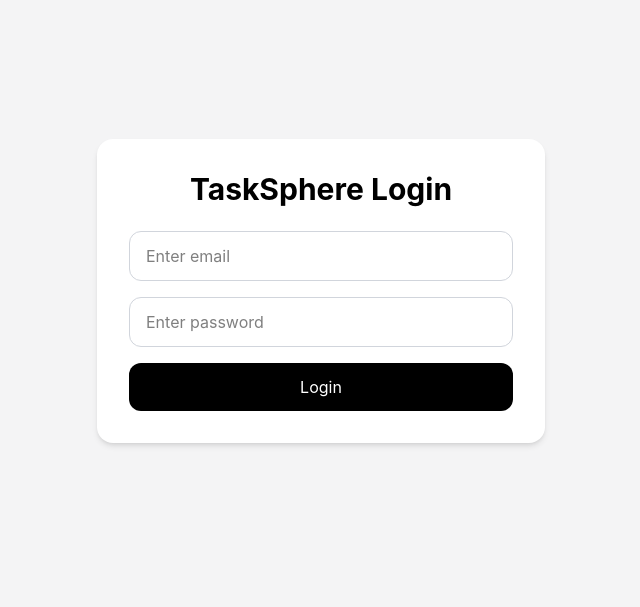
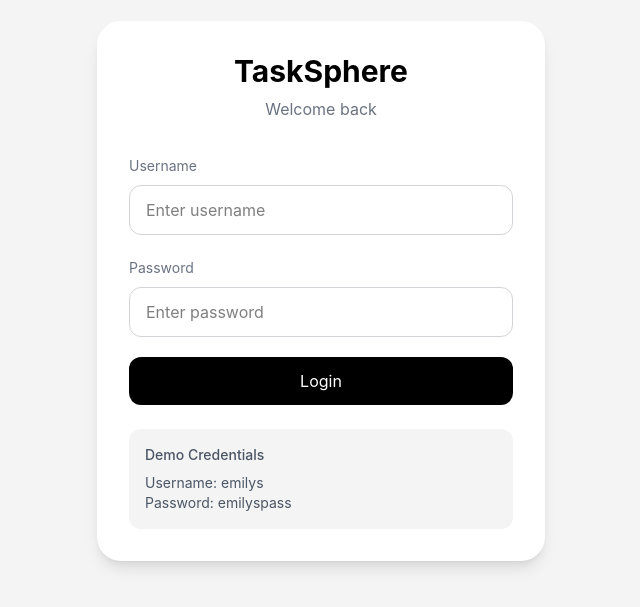
Before and after one commit to vishalSinghBhadoriya/tasksphere, a React (Vite) app: page / in a window 1280 px wide. Shown: the part 109-716 px from the top of the page, without its empty margins (319-959 px from the left). Built offline with nearby package versions, Linux system fonts and the light colour scheme.

Commit message:
Updated authentication and dashboard features

```diff
--- a/src/api/axiosInstance.js
+++ b/src/api/axiosInstance.js
@@ -1,27 +1,19 @@
 import axios from "axios";
-
-console.log(
-  import.meta.env.VITE_API_BASE_URL
-);
 
 const axiosInstance = axios.create({
   baseURL:
-    import.meta.env.VITE_API_BASE_URL,
+    import.meta.env
+      .VITE_API_BASE_URL,
 });
 
 axiosInstance.interceptors.request.use(
   (config) => {
+    const token =
+      localStorage.getItem("token");
 
-    const storedUser =
-      localStorage.getItem("user");
-
-    const user = storedUser
-      ? JSON.parse(storedUser)
-      : null;
-
-    if (user) {
+    if (token) {
       config.headers.Authorization =
-        `Bearer fake-token`;
+        `Bearer ${token}`;
     }
 
     return config;
@@ -32,20 +24,4 @@ axiosInstance.interceptors.request.use(
   }
 );
 
-axiosInstance.interceptors.response.use(
-  (response) => {
-    return response;
-  },
-
-  (error) => {
-
-    console.log(
-      "Global API Error:",
-      error
-    );
-
-    return Promise.reject(error);
-  }
-);
-
 export default axiosInstance;
--- a/src/pages/Auth/Login.jsx
+++ b/src/pages/Auth/Login.jsx
@@ -1,83 +1,199 @@
-import { useState } from "react";
+import {
+  useState,
+} from "react";
 
-import { useDispatch } from "react-redux";
+import {
+  useDispatch,
+} from "react-redux";
 
-import { useNavigate } from "react-router-dom";
+import {
+  useNavigate,
+} from "react-router-dom";
 
-import { login } from "../../redux/features/authSlice";
+import toast from "react-hot-toast";
+
+import {
+  loginSuccess,
+} from "../../redux/features/authSlice";
+
+import {
+  loginUser,
+} from "../../services/authService";
 
 function Login() {
   const dispatch = useDispatch();
 
   const navigate = useNavigate();
 
-  const [email, setEmail] = useState("");
+  const [formData, setFormData] =
+    useState({
+      username: "",
+      password: "",
+    });
 
-  const [password, setPassword] = useState("");
+  const [loading, setLoading] =
+    useState(false);
 
-  const handleLogin = (e) => {
+  const handleChange = (e) => {
+    setFormData({
+      ...formData,
+
+      [e.target.name]:
+        e.target.value,
+    });
+  };
+
+  const handleSubmit = async (e) => {
     e.preventDefault();
 
-    const fakeUser = {
-      email,
-      name: "Vishal",
-      role: "admin",
+    try {
+      setLoading(true);
+
+      const data = await loginUser({
+        username:
+          formData.username,
+
+        password:
+          formData.password,
+      });
+
+      const user = {
+        id: data.id,
+
+        name: `${data.firstName} ${data.lastName}`,
+
+        email: data.email,
+
+        role: "Admin",
+
+        image: data.image,
       };
 
       localStorage.setItem(
         "user",
-      JSON.stringify(fakeUser)
+        JSON.stringify(user)
       );
 
-    dispatch(login(fakeUser));
+      localStorage.setItem(
+        "token",
+        data.token
+      );
+
+      dispatch(
+        loginSuccess({
+          user,
+
+          token: data.token,
+        })
+      );
+
+      toast.success(
+        "Login successful"
+      );
 
       navigate("/dashboard");
+    } catch (error) {
+      toast.error(
+        "Invalid credentials"
+      );
+    } finally {
+      setLoading(false);
+    }
   };
 
   return (
-    <div className="min-h-screen flex items-center justify-center bg-zinc-100">
+    <div className="min-h-screen bg-zinc-100 flex items-center justify-center px-4">
 
+      <div className="w-full max-w-md bg-white rounded-3xl shadow-lg p-8">
+
+        {/* Header */}
+        <div className="mb-8 text-center">
+
+          <h1 className="text-3xl font-bold">
+            TaskSphere
+          </h1>
+
+          <p className="text-gray-500 mt-2">
+            Welcome back
+          </p>
+
+        </div>
+
+        {/* Form */}
         <form
-        onSubmit={handleLogin}
-        className="bg-white p-8 rounded-2xl shadow-md w-full max-w-md"
+          onSubmit={handleSubmit}
+          className="space-y-5"
         >
 
-        <h1 className="text-3xl font-bold mb-6 text-center">
-          TaskSphere Login
-        </h1>
+          {/* Username */}
+          <div>
 
-        <div className="space-y-4">
+            <label className="text-sm text-gray-500">
+              Username
+            </label>
 
             <input
-            type="email"
-            placeholder="Enter email"
-            value={email}
-            onChange={(e) =>
-              setEmail(e.target.value)
-            }
-            className="w-full border border-gray-300 rounded-xl px-4 py-3 outline-none"
+              type="text"
+              name="username"
+              value={formData.username}
+              onChange={handleChange}
+              placeholder="Enter username"
+              className="w-full mt-2 border border-zinc-300 rounded-xl px-4 py-3 outline-none focus:ring-2 focus:ring-black"
+              required
             />
+
+          </div>
+
+          {/* Password */}
+          <div>
+
+            <label className="text-sm text-gray-500">
+              Password
+            </label>
 
             <input
               type="password"
+              name="password"
+              value={formData.password}
+              onChange={handleChange}
               placeholder="Enter password"
-            value={password}
-            onChange={(e) =>
-              setPassword(e.target.value)
-            }
-            className="w-full border border-gray-300 rounded-xl px-4 py-3 outline-none"
+              className="w-full mt-2 border border-zinc-300 rounded-xl px-4 py-3 outline-none focus:ring-2 focus:ring-black"
+              required
             />
-
-          <button
-            type="submit"
-            className="w-full bg-black text-white py-3 rounded-xl"
-          >
-            Login
-          </button>
 
           </div>
 
+          {/* Button */}
+          <button
+            type="submit"
+            disabled={loading}
+            className="w-full bg-black text-white py-3 rounded-xl hover:opacity-90 transition-all disabled:opacity-50"
+          >
+            {loading
+              ? "Logging in..."
+              : "Login"}
+          </button>
+
         </form>
+
+        {/* Demo Credentials */}
+        <div className="mt-6 p-4 bg-zinc-100 rounded-xl text-sm text-gray-600">
+
+          <p className="font-medium mb-2">
+            Demo Credentials
+          </p>
+
+          <p>
+            Username: emilys
+          </p>
+
+          <p>
+            Password: emilyspass
+          </p>
+
+        </div>
+
+      </div>
 
     </div>
   );
--- a/src/redux/features/authSlice.js
+++ b/src/redux/features/authSlice.js
@@ -1,14 +1,18 @@
 import { createSlice } from "@reduxjs/toolkit";
 
-const storedUser = localStorage.getItem("user");
+const storedUser = JSON.parse(
+  localStorage.getItem("user")
+);
 
-const parsedUser = storedUser
-  ? JSON.parse(storedUser)
-  : null;
+const storedToken =
+  localStorage.getItem("token");
 
 const initialState = {
-  isAuthenticated: !!parsedUser,
-  user: parsedUser,
+  user: storedUser || null,
+
+  token: storedToken || null,
+
+  isAuthenticated: !!storedToken,
 };
 
 const authSlice = createSlice({
@@ -17,23 +21,36 @@ const authSlice = createSlice({
   initialState,
 
   reducers: {
+    loginSuccess: (state, action) => {
+      state.user = action.payload.user;
 
-    login: (state, action) => {
+      state.token =
+        action.payload.token;
+
       state.isAuthenticated = true;
-      state.user = action.payload;
     },
 
     logout: (state) => {
-      state.isAuthenticated = false;
       state.user = null;
 
-      localStorage.removeItem("user");
+      state.token = null;
+
+      state.isAuthenticated = false;
+
+      localStorage.removeItem(
+        "user"
+      );
+
+      localStorage.removeItem(
+        "token"
+      );
     },
-
   },
 });
 
-export const { login, logout } =
-  authSlice.actions;
+export const {
+  loginSuccess,
+  logout,
+} = authSlice.actions;
 
 export default authSlice.reducer;
--- a/src/routes/ProtectedRoute.jsx
+++ b/src/routes/ProtectedRoute.jsx
@@ -1,11 +1,20 @@
-import { Navigate } from "react-router-dom";
+import {
+  Navigate,
+} from "react-router-dom";
 
-import { useSelector } from "react-redux";
+import {
+  useSelector,
+} from "react-redux";
 
-function ProtectedRoute({ children }) {
-  const isAuthenticated = useSelector(
-    (state) => state.auth.isAuthenticated
-  );
+function ProtectedRoute({
+  children,
+}) {
+  const isAuthenticated =
+    useSelector(
+      (state) =>
+        state.auth
+          .isAuthenticated
+    );
 
   if (!isAuthenticated) {
     return <Navigate to="/" />;
--- /dev/null
+++ b/src/services/authService.js
@@ -0,0 +1,17 @@
+import axiosInstance from "../api/axiosInstance";
+
+export const loginUser = async (
+  credentials
+) => {
+  try {
+    const response =
+      await axiosInstance.post(
+        "/auth/login",
+        credentials
+      );
+
+    return response.data;
+  } catch (error) {
+    throw error;
+  }
+};
```
Lines whose indentation alone changed are shown as unchanged.
